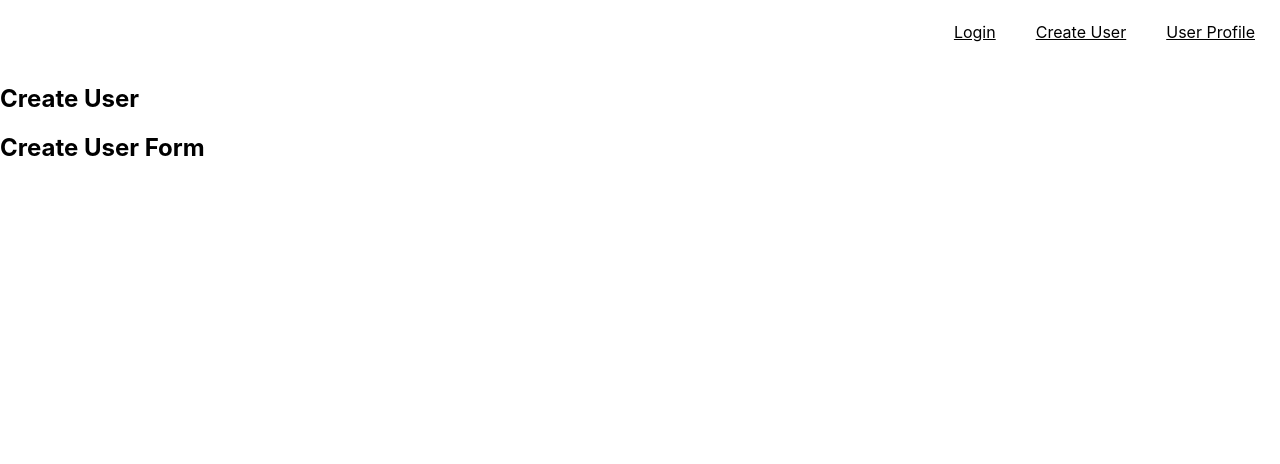
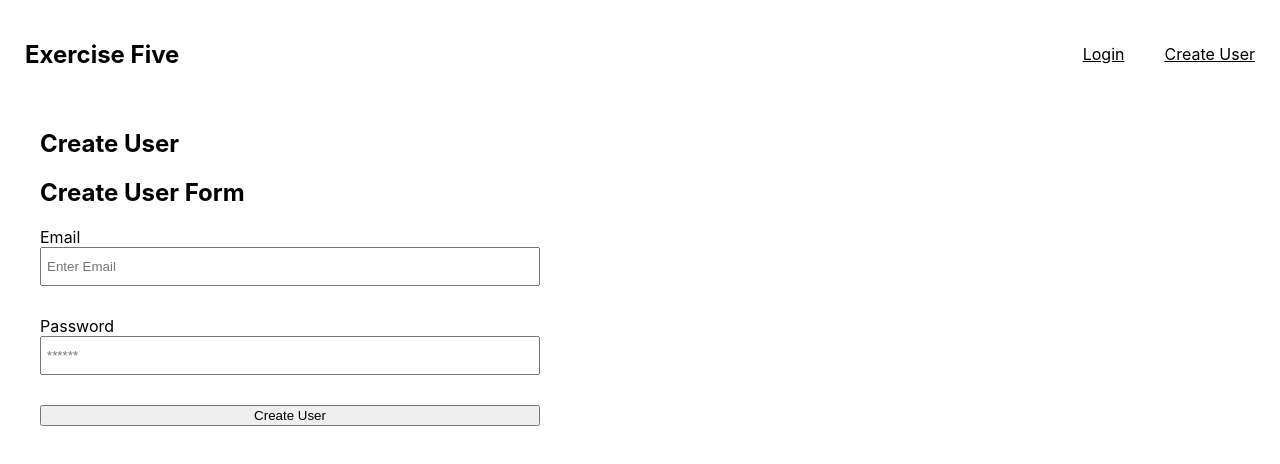
Before and after one commit to JewelsCo18/Dynamic-Web-EX5, a React (Create React App) app: page /create in a window 1280 px wide. Shown: the top 464 px of the page. Built offline with nearby package versions, Linux system fonts and the light colour scheme; no server answers.

Commit message:
a lot of stuff: forms, links, etc.

```diff
--- a/package.json
+++ b/package.json
@@ -6,6 +6,7 @@
     "@testing-library/jest-dom": "^5.15.0",
     "@testing-library/react": "^11.2.7",
     "@testing-library/user-event": "^12.8.3",
+    "firebase": "^9.5.0",
     "react": "^17.0.2",
     "react-dom": "^17.0.2",
     "react-router": "^6.0.2",
--- a/src/App.css
+++ b/src/App.css
@@ -1,3 +1,9 @@
+.PageWrapper {
+    padding: 0 25px;
+    margin: 0 auto;
+    max-width: 1200px;
+}
+
 .Header {
     align-items: center;
     display: flex;
@@ -16,12 +22,25 @@
 
 .Header nav a {
     color: black;
+    cursor: pointer;
     font-size: 16px;
     margin: 0 10px;
     padding: 2px 10px;
+    text-decoration: underline;
 }
 
 .Header nav a:last-child {
     margin-right: 0;
     padding-right: 0;
 }
+
+.Form form {
+    display: flex;
+    flex-direction: column;
+    max-width: 500px;
+}
+
+.Form input {
+    margin-bottom: 30px;
+    padding: 10px 5px;
+}
--- a/src/App.js
+++ b/src/App.js
@@ -1,21 +1,64 @@
-import {Routes, Route, BrowserRouter as Router} from 'react-router-dom';
+import {Navigate, Routes, Route, BrowserRouter as Router} from 'react-router-dom';
+import {useEffect, useState} from 'react';
 import CreateUser from "./pages/CreateUser";
 import Login from "./pages/Login";
 import UserProfile from "./pages/UserProfile";
 import Header from "./components/Header";
+import {initializeApp } from "firebase/app";
+import {getAuth, onAuthStateChanged, signOut} from "firebase/auth";
+import FirebaseConfig from "./components/FirebaseConfig";
+
 import './App.css';
 
+function App() {
 
-function App() {
+  const [loggedIn, setLoggedIn] = useState(false);
+  const [loading, setLoading] = useState(true);
+  const [userInfo, setUserInfo] = useState({});
+  const [appInitialized, setAppInitialized] = useState(false);
+
+  useEffect(() => {
+    initializeApp(FirebaseConfig);
+    setAppInitialized(true);
+  }, []);
+
+
+  useEffect(() => {
+   const auth = getAuth();
+    if(appInitialized) {
+      onAuthStateChanged(auth, (user) => {
+        if (user) { //logged in
+          setUserInfo(user);
+          setLoggedIn(true);
+        } else{ //not logged in
+          setUserInfo({});
+          setLoggedIn(false);
+        }
+        setLoading(false);
+      });
+    }
+  }, [appInitialized]);
+
+  function logout() {
+    const auth = getAuth();
+    signOut(auth).then(() => {
+      setUserInfo({});
+      setLoggedIn(false);
+    }).catch((error) => {
+      console.warn(error);
+    });
+  }
+
+  if (loading) return null;
   return (
     // React Fragment (<>)
     <>
-      <Header />
+      <Header logout={logout} loggedIn={loggedIn}/>
       <Router>
         <Routes>
-          <Route path ="/user/:id" element={<UserProfile />} />
-          <Route path ="/create" element={<CreateUser />} />
-          <Route path ="/" element={<Login />} />
+          <Route path ="/user/:id" element={loggedIn ? <UserProfile userInfo={userInfo}/> : <Navigate to="/" />} />
+          <Route path ="/create" element={!loggedIn ? (<CreateUser setLoggedIn={setLoggedIn} setUserInfo={setUserInfo}/>) : (<Navigate to={`/user/${userInfo.uid}`} /> ) } />
+          <Route path ="/" element={!loggedIn ? (<Login setLoggedIn={setLoggedIn} setUserInfo={setUserInfo}/>) : (<Navigate to={`/user/${userInfo.uid}`} /> )} />
         </Routes>
       </Router>
     </>
--- a/src/components/CreateUserForm.js
+++ b/src/components/CreateUserForm.js
@@ -1,9 +1,19 @@
 import React from 'react';
 
-function CreateUserForm() {
+function CreateUserForm({signUpUser}) {
     return (
-    <div>
+    <div className="Form">
         <h2> Create User Form </h2>
+
+        <form onSubmit={(e) =>signUpUser(e)}>
+            <label htmlFor="email"> Email </label>
+            <input type="email" name = "email" placeholder="Enter Email" />
+
+            <label htmlFor="password"> Password </label>
+            <input type="password" name = "password" placeholder="******" />
+
+            <button type="submit"> Create User </button>
+        </form>
     </div>
     );
 }
--- a/src/components/Header.js
+++ b/src/components/Header.js
@@ -1,12 +1,22 @@
 import React from 'react';
 
-function Header() {
+function Header({logout, loggedIn}) {
     return <header className="Header">
+        <h2> Exercise Five </h2>
         <div className="Logo"></div>
-        <nav>
-            <a href="/">Login</a>
-            <a href="/create">Create User</a>
-            <a href="/user/id">User Profile</a>
+        <nav >
+            {!loggedIn && (
+                <>
+                <a href="/">Login</a>
+                <a href="/create">Create User</a>
+                </>
+            )}
+            {loggedIn && (
+                <>
+                <a href="/user/id">User Profile</a>
+                <a onClick={() => logout()}> Log Out </a>
+                </>
+            )}
         </nav>
     </header>;
 }
--- a/src/components/LoginForm.js
+++ b/src/components/LoginForm.js
@@ -1,10 +1,20 @@
 import React from 'react';
 
-function LoginForm() {
+function LoginForm({loginUser}) {
     return (
-        <div>
-            <h1> Login Form</h1>
-        </div>
+    <div className="Form">
+        <h2> Login Form </h2>
+
+        <form onSubmit={(e) =>loginUser(e)}>
+            <label htmlFor="email"> Email </label>
+            <input type="email" name = "email" placeholder="Enter Email" />
+
+            <label htmlFor="password"> Password </label>
+            <input type="password" name = "password" placeholder="******" />
+
+            <button type="submit"> Login </button>
+        </form>
+    </div>
     );
 }
 
--- a/src/pages/CreateUser.js
+++ b/src/pages/CreateUser.js
@@ -1,11 +1,40 @@
-import React from 'react';
+import React, {useCallback} from 'react';
+import {getAuth, createUserWithEmailAndPassword} from "firebase/auth";
 import CreateUserForm from '../components/CreateUserForm';
 
-function CreateUser() {
+function CreateUser( {setLoggedIn, setUserInfo}) {
+
+    const signUpUser = useCallback((e)=> {
+        e.preventDefault();
+
+        const email = e.currentTarget.email.value;
+        const password = e.currentTarget.password.value;
+
+        const auth = getAuth();
+
+        //we call this when we want users to submit their forms
+        createUserWithEmailAndPassword(auth, email, password)
+        .then((userCredential) => {
+            const user = userCredential.user;
+            setLoggedIn(true);
+            setUserInfo({
+                email: user.email,
+                displayName: user.displayName,
+                uid: user.uid,
+                accessToken: user.accessToken,
+            });
+        })
+        .catch((error) => {
+            const errorCode = error.code;
+            const errorMessage = error.message;
+            console.warn(errorCode, errorMessage);
+        });
+    }, []);
+
     return (
-        <div>
+        <div className="PageWrapper">
             <h2> Create User </h2>
-            <CreateUserForm/>
+            <CreateUserForm className="Form" signUpUser={signUpUser}/>
         </div>
     );
 }
--- a/src/pages/Login.js
+++ b/src/pages/Login.js
@@ -1,11 +1,40 @@
-import React from 'react';
+import { signInWithEmailAndPassword, getAuth } from 'firebase/auth';
+import React, {useCallback} from 'react';
 import LoginForm from '../components/LoginForm';
 
-function Login() {
+function Login({setLoggedIn, setUserInfo}) {
+
+    const loginUser = useCallback((e)=> {
+        e.preventDefault();
+
+        const email = e.currentTarget.email.value;
+        const password = e.currentTarget.password.value;
+
+        const auth = getAuth();
+
+        //we call this when we want users to submit their forms
+        signInWithEmailAndPassword(auth, email, password)
+        .then((userCredential) => {
+            const user = userCredential.user;
+            setLoggedIn(true);
+            setUserInfo({
+                email: user.email,
+                displayName: user.displayName,
+                uid: user.uid,
+                accessToken: user.accessToken,
+            });
+        })
+        .catch((error) => {
+            const errorCode = error.code;
+            const errorMessage = error.message;
+            console.warn(errorCode, errorMessage);
+        });
+    }, []);
+
     return (
-        <div>
+        <div className="PageWrapper">
             <h2>Login</h2>
-            <LoginForm />
+            <LoginForm loginUser={loginUser}/>
         </div>
     );
 }
--- a/src/pages/UserProfile.js
+++ b/src/pages/UserProfile.js
@@ -1,9 +1,13 @@
 import React from 'react';
 
-function UserProfile() {
+function UserProfile({userInfo}) {
     return (
-        <div>
+        <div className="PageWrapper">
             <h1> User Profile</h1>
+
+            <p> Email: {userInfo.email} </p>
+            <p> Name: {userInfo.displayName}</p>
+            <p> UID: {userInfo.uid} </p>
         </div>
     );
 }
```
Also changed, not shown: 2 other files (tests, documents, lock files or other folders).
